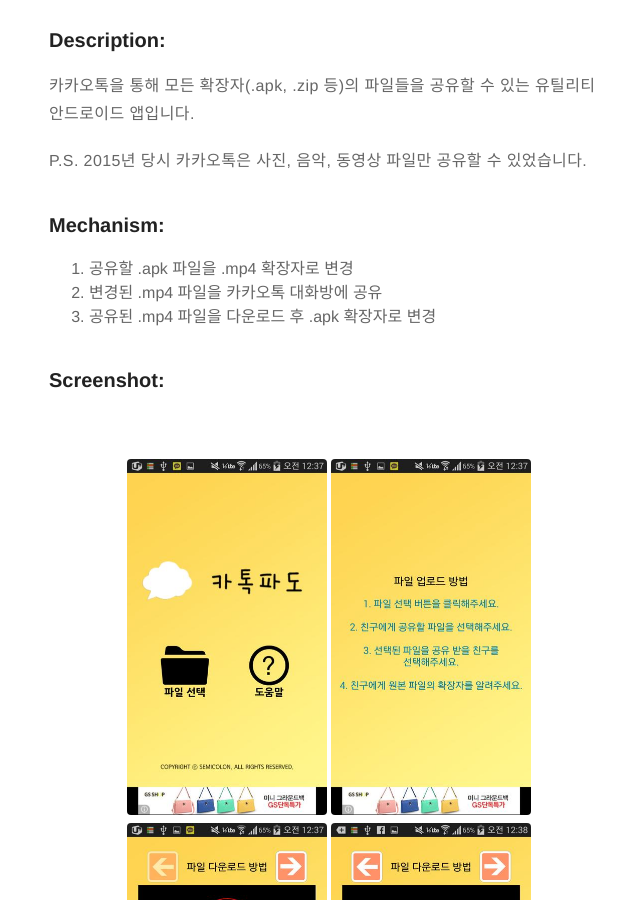
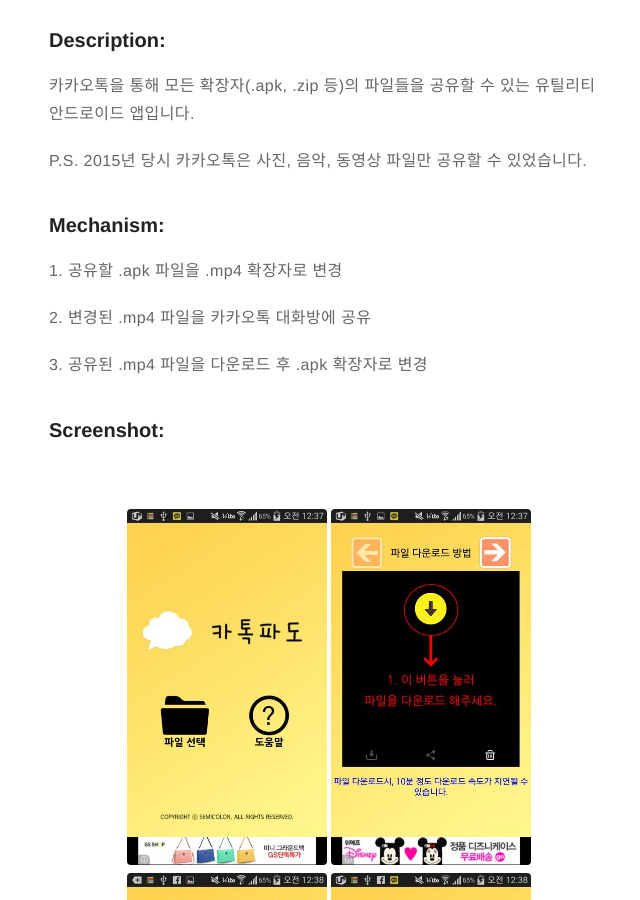
Before and after one commit to ry4nkim/ry4nkim.github.io, a Jekyll site: the page built from _posts/2015-01-01-android-kakaotalk-file-share-helper.markdown, in a window 1280 px wide and 900 px high, scrolled down 648 px. Shown: the whole window, without its empty margins (311-951 px from the left). Built offline with Jekyll 4.4.1, drawn with Linux system fonts in a browser that asks for light colours; comment, search, counter and statistics services are not loaded.

Commit message:
Update 2015-01-01-android-kakaotalk-file-share-helper.markdown

```diff
--- a/_posts/2015-01-01-android-kakaotalk-file-share-helper.markdown
+++ b/_posts/2015-01-01-android-kakaotalk-file-share-helper.markdown
@@ -27,15 +27,15 @@
 P.S. 2015년 당시 카카오톡은 사진, 음악, 동영상 파일만 공유할 수 있었습니다.
 
 ### Mechanism:
-1. 공유할 .apk 파일을 .mp4 확장자로 변경
-2. 변경된 .mp4 파일을 카카오톡 대화방에 공유
-3. 공유된 .mp4 파일을 다운로드 후 .apk 확장자로 변경
+<p>1. 공유할 .apk 파일을 .mp4 확장자로 변경</p>
+<p>2. 변경된 .mp4 파일을 카카오톡 대화방에 공유</p>
+<p>3. 공유된 .mp4 파일을 다운로드 후 .apk 확장자로 변경</p>
+
 
 ### Screenshot:
 <br>
 <p align="center">
   <img src="/assets/images/android-kakaotalk-file-share-helper/1.jpg" width="200">
-  <img src="/assets/images/android-kakaotalk-file-share-helper/2.jpg" width="200">
   <img src="/assets/images/android-kakaotalk-file-share-helper/3.jpg" width="200">
   <img src="/assets/images/android-kakaotalk-file-share-helper/4.jpg" width="200">
   <img src="/assets/images/android-kakaotalk-file-share-helper/5.jpg" width="200">
```
